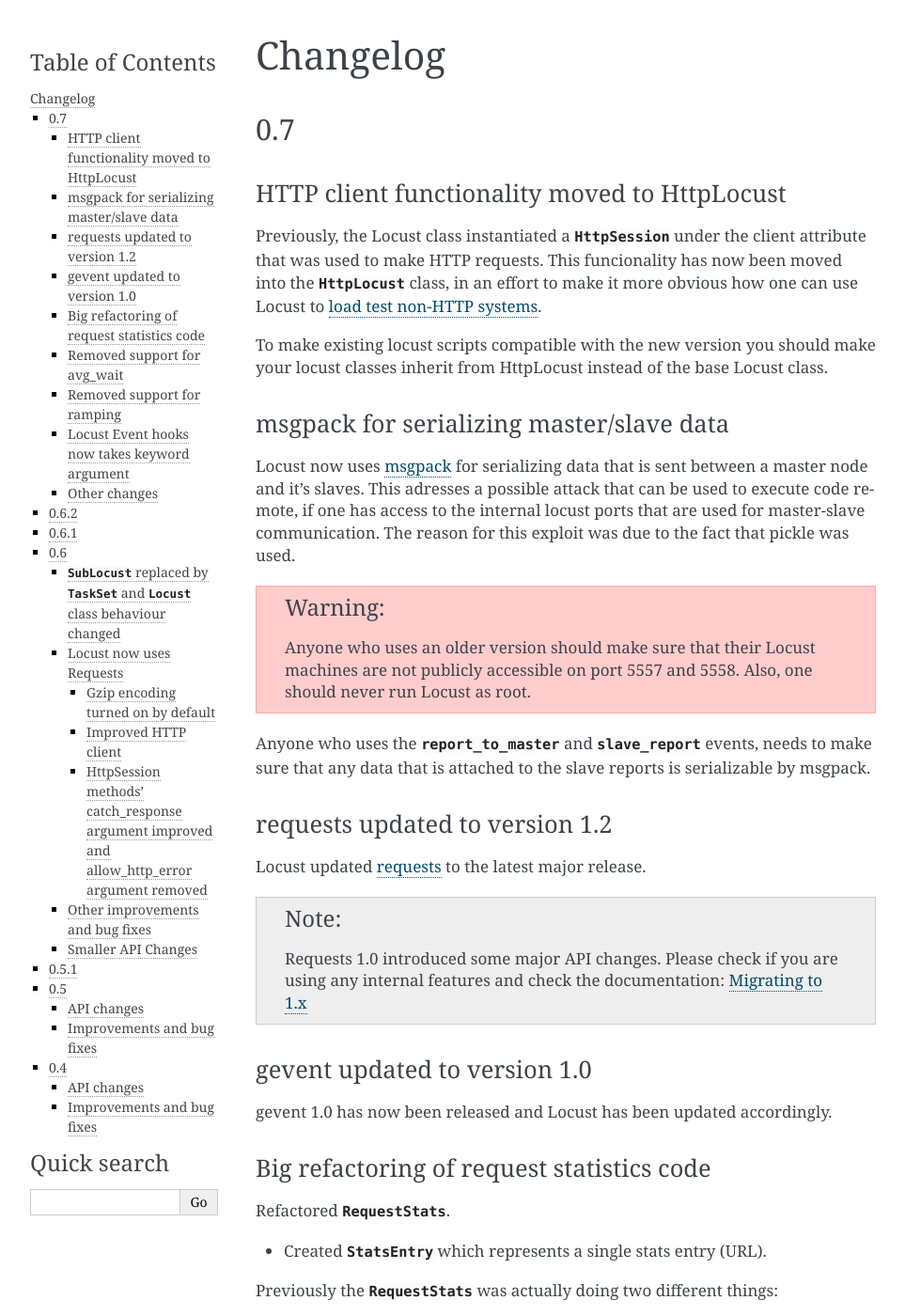
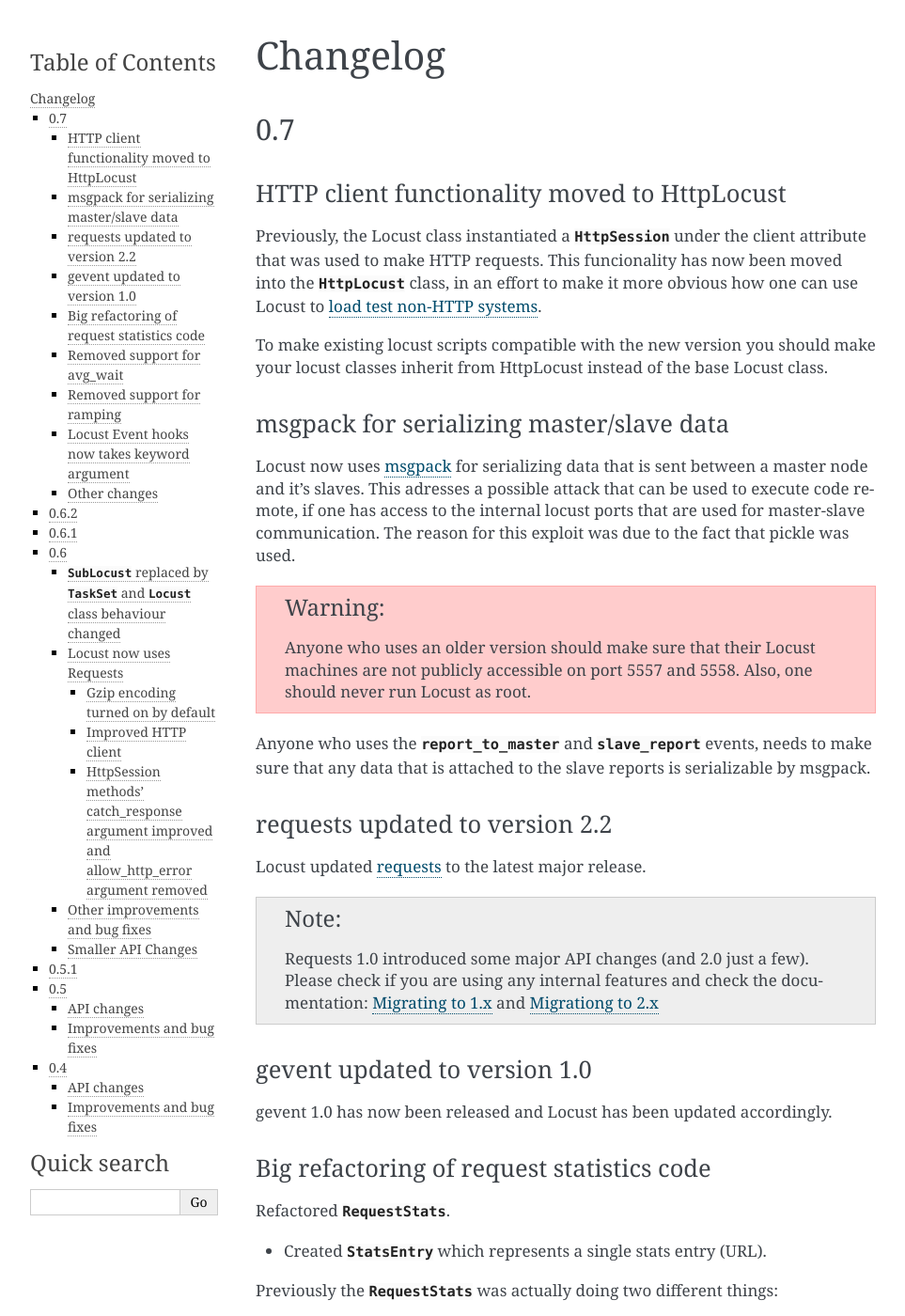
Before and after one commit to locustio/locust, a Sphinx documentation site: the page built from docs/changelog.rst, in a window 1280 px wide and 1400 px high. Shown: the whole window at 94% size, without its empty margins (148-1111 px from the left). Built offline with Sphinx 7.4.7, drawn with Linux system fonts in a browser that asks for light colours.

Commit message:
Updated changelog to reflect the requests 2.2 version upgrade

```diff
--- a/docs/changelog.rst
+++ b/docs/changelog.rst
@@ -35,16 +35,17 @@
 :py:class:`slave_report <locust.events.slave_report>` events, needs to make sure that
 any data that is attached to the slave reports is serializable by msgpack.
 
-requests updated to version 1.2
+requests updated to version 2.2
 -------------------------------
 
 Locust updated `requests <http://python-requests.org/>`_ to the latest major release.
 
 .. note::
 
-   Requests 1.0 introduced some major API changes. Please check if you
+   Requests 1.0 introduced some major API changes (and 2.0 just a few). Please check if you
    are using any internal features and check the documentation:
-   `Migrating to 1.x <http://docs.python-requests.org/en/latest/api/#migrating-to-1-x>`_
+   `Migrating to 1.x <http://docs.python-requests.org/en/latest/api/#migrating-to-1-x>`_ and
+   `Migrationg to 2.x <http://docs.python-requests.org/en/latest/api/#migrating-to-2-x>`_
 
 gevent updated to version 1.0
 -------------------------------
```
